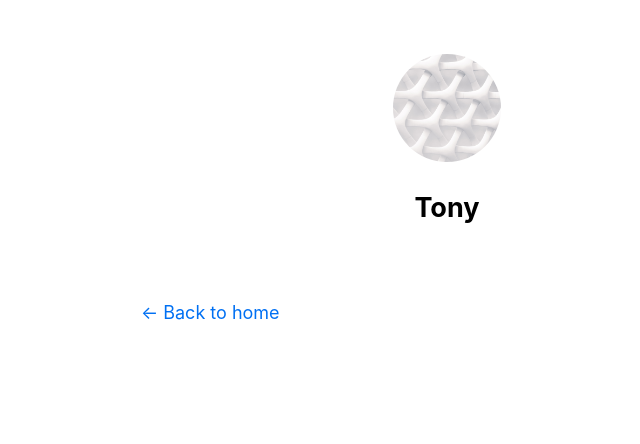
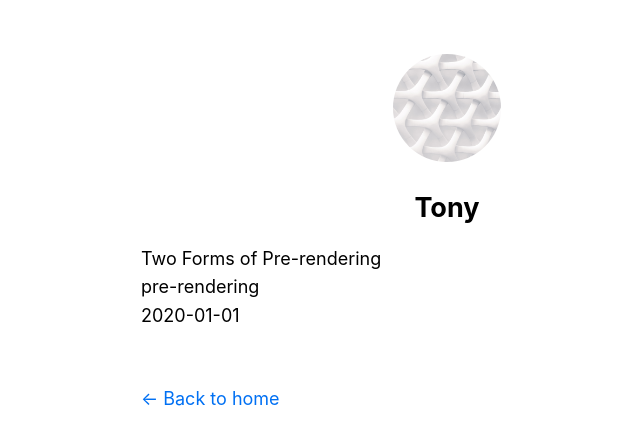
Before and after one commit to hny-codes/nextjs-blog, a Next.js app: page /posts/pre-rendering in a window 1280 px wide. Shown: the top 444 px of the page, without its empty margins (193-833 px from the left). Built offline with nearby package versions, Linux system fonts and the light colour scheme.

Commit message:
Update Post component from dynamic page

```diff
--- a/pages/posts/[id].js
+++ b/pages/posts/[id].js
@@ -1,8 +1,14 @@
 import Layout from "../../components/layout";
-import { getAllPostsIds } from "../../lib/posts";
+import { getAllPostsIds, getPostData } from "../../lib/posts";
 
-export default function Post() {
-  return <Layout></Layout>;
+export default function Post({ postData }) {
+  return <Layout>
+    {postData.title}
+    <br />
+    {postData.id}
+    <br />
+    {postData.date}
+  </Layout>;
 }
 
 export async function getStaticPaths() {
@@ -12,3 +18,12 @@
     fallback: false,
   };
 }
+
+export async function getStaticProps({ params }) {
+  const postData = getPostData(params.id);
+  return {
+    props: {
+      postData,
+    },
+  };
+}
```
